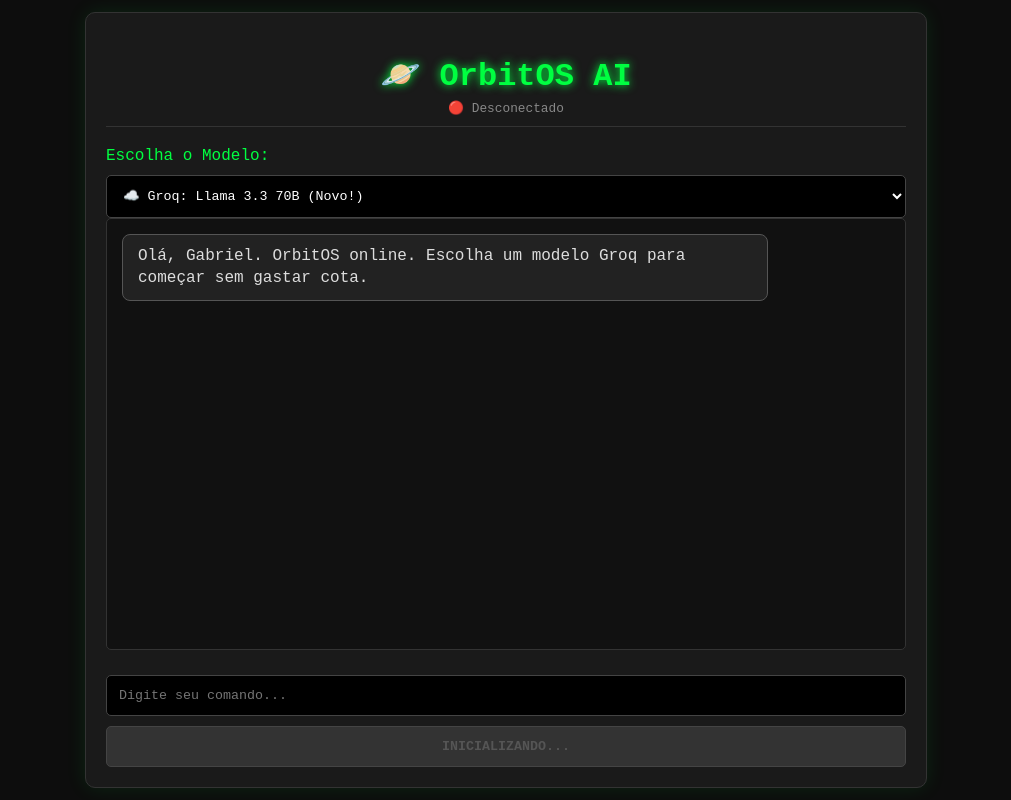
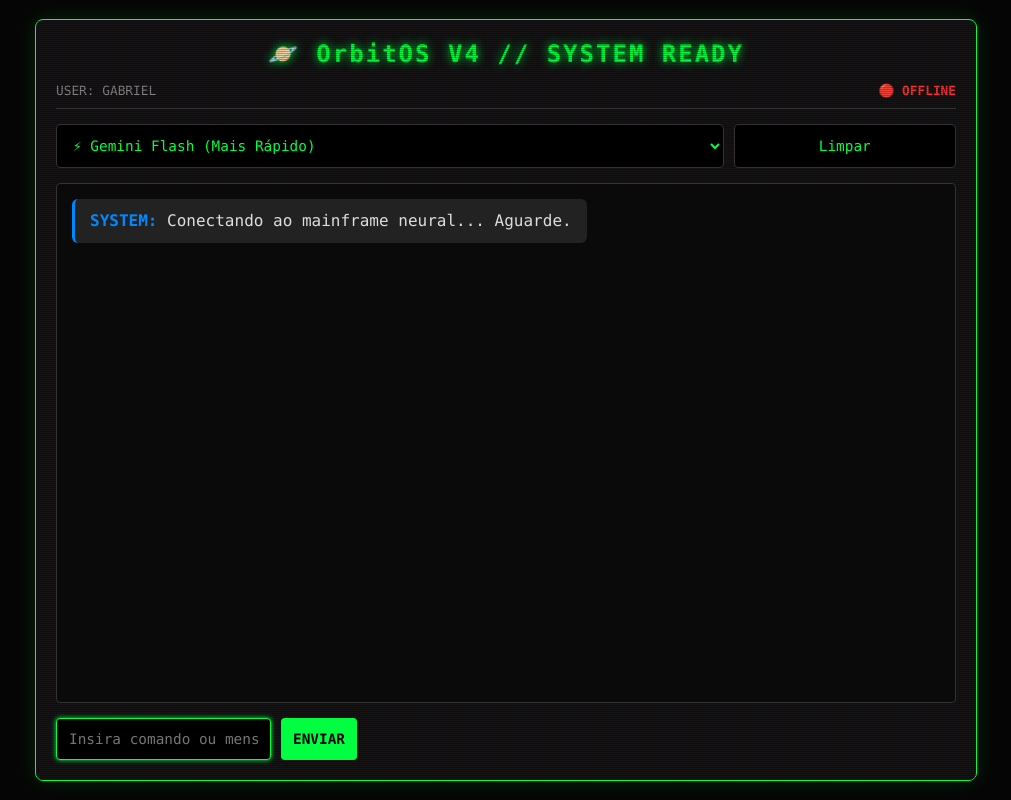
Before and after one commit to gabrielyogi-max/nowhere, a plain HTML site: page index.html in a window 1280 px wide. Shown: the whole page, without its empty margins (134-1145 px from the left). Drawn offline with Linux system fonts and the light colour scheme.

Commit message:
Update index.html

```diff
--- a/index.html
+++ b/index.html
@@ -3,237 +3,334 @@
 <head>
     <meta charset="UTF-8">
     <meta name="viewport" content="width=device-width, initial-scale=1.0">
-    <title>OrbitOS - Neural Interface</title>
+    <title>OrbitOS - Neural Nexus</title>
     <style>
-        /* --- ESTILO ORBITOS (Dark/Neon) --- */
+        /* --- ESTILO ORBITOS: DARK/CYBERPUNK --- */
+        :root {
+            --primary: #00ff41; /* Verde Matrix */
+            --bg: #050505;
+            --panel: #111;
+            --border: #333;
+            --text: #eee;
+            --user-bg: #004400;
+            --bot-bg: #222;
+        }
+
         body {
-            background-color: #0d0d0d;
-            color: #00ff41;
-            font-family: 'Courier New', Courier, monospace;
+            background-color: var(--bg);
+            color: var(--text);
+            font-family: 'Consolas', 'Courier New', monospace;
             display: flex;
             justify-content: center;
             align-items: center;
-            min-height: 100vh;
+            height: 100vh;
             margin: 0;
+            overflow: hidden; /* Evita scroll na página toda */
         }
 
-        .container {
-            width: 90%;
-            max-width: 800px;
-            background: #1a1a1a;
-            border: 1px solid #333;
-            border-radius: 10px;
+        .terminal-container {
+            width: 95%;
+            max-width: 900px;
+            height: 90vh;
+            background: var(--panel);
+            border: 1px solid var(--primary);
+            border-radius: 8px;
             padding: 20px;
-            box-shadow: 0 0 20px rgba(0, 255, 65, 0.1);
+            box-shadow: 0 0 20px rgba(0, 255, 65, 0.15);
+            display: flex;
+            flex-direction: column;
+            position: relative;
+        }
+
+        /* Efeito de scanline (opcional, pra ficar hacker) */
+        .terminal-container::before {
+            content: " ";
+            display: block;
+            position: absolute;
+            top: 0; left: 0; bottom: 0; right: 0;
+            background: linear-gradient(rgba(18, 16, 16, 0) 50%, rgba(0, 0, 0, 0.25) 50%), linear-gradient(90deg, rgba(255, 0, 0, 0.06), rgba(0, 255, 0, 0.02), rgba(0, 0, 255, 0.06));
+            z-index: 2;
+            background-size: 100% 2px, 3px 100%;
+            pointer-events: none;
         }
 
         h1 {
             text-align: center;
-            margin-bottom: 5px;
-            text-shadow: 0 0 10px #00ff41;
+            margin: 0 0 15px 0;
+            color: var(--primary);
+            text-shadow: 0 0 10px var(--primary);
+            font-size: 1.5rem;
+            letter-spacing: 2px;
         }
 
         .status-bar {
-            text-align: center;
+            display: flex;
+            justify-content: space-between;
+            border-bottom: 1px solid var(--border);
+            padding-bottom: 10px;
+            margin-bottom: 15px;
             font-size: 0.8rem;
             color: #888;
-            margin-bottom: 20px;
-            border-bottom: 1px solid #333;
-            padding-bottom: 10px;
+        }
+
+        .status-indicator {
+            color: #ff3333; /* Começa vermelho (offline) */
+            font-weight: bold;
         }
 
         /* --- CONTROLES --- */
+        .controls {
+            display: grid;
+            grid-template-columns: 3fr 1fr;
+            gap: 10px;
+            margin-bottom: 15px;
+            z-index: 3; /* Fica acima do scanline */
+        }
+
         select, input, button {
-            width: 100%;
+            background: #000;
+            border: 1px solid var(--border);
+            color: var(--primary);
             padding: 12px;
-            margin-top: 10px;
-            background: #000;
-            border: 1px solid #444;
-            color: #fff;
-            border-radius: 5px;
+            border-radius: 4px;
             font-family: inherit;
-            box-sizing: border-box; /* Garante que padding não estoure a largura */
+            font-size: 0.9rem;
         }
 
         select:focus, input:focus {
             outline: none;
-            border-color: #00ff41;
+            border-color: var(--primary);
+            box-shadow: 0 0 5px var(--primary);
         }
 
-        button {
-            background: #00ff41;
+        /* --- CHAT AREA --- */
+        #chat-history {
+            flex-grow: 1;
+            overflow-y: auto;
+            background: #0a0a0a;
+            border: 1px solid var(--border);
+            padding: 15px;
+            border-radius: 4px;
+            margin-bottom: 15px;
+            display: flex;
+            flex-direction: column;
+            gap: 12px;
+            z-index: 3;
+        }
+
+        .message {
+            max-width: 85%;
+            padding: 10px 15px;
+            border-radius: 6px;
+            line-height: 1.5;
+            position: relative;
+            word-wrap: break-word;
+        }
+
+        .user {
+            align-self: flex-end;
+            background: var(--user-bg);
+            color: #fff;
+            border-right: 3px solid var(--primary);
+        }
+
+        .bot {
+            align-self: flex-start;
+            background: var(--bot-bg);
+            color: #ddd;
+            border-left: 3px solid #0088ff;
+        }
+
+        .bot strong { color: #0088ff; }
+        .user strong { color: var(--primary); }
+
+        /* Input Area */
+        .input-area {
+            display: flex;
+            gap: 10px;
+            z-index: 3;
+        }
+
+        button#sendBtn {
+            background: var(--primary);
             color: #000;
             font-weight: bold;
             cursor: pointer;
-            transition: all 0.3s;
-            text-transform: uppercase;
+            border: none;
+            transition: 0.2s;
         }
 
-        button:hover {
+        button#sendBtn:hover {
             background: #00cc33;
-            box-shadow: 0 0 15px rgba(0, 255, 65, 0.5);
+            box-shadow: 0 0 10px var(--primary);
         }
 
         button:disabled {
             background: #333;
             color: #555;
             cursor: not-allowed;
+            box-shadow: none;
         }
 
-        /* --- ÁREA DO CHAT --- */
-        #chat-history {
-            height: 400px;
-            overflow-y: auto;
-            background: #111;
-            border: 1px solid #333;
-            padding: 15px;
-            border-radius: 5px;
-            margin-bottom: 15px;
-            display: flex;
-            flex-direction: column;
-            gap: 10px;
-        }
+        /* Scrollbar hacker style */
+        ::-webkit-scrollbar { width: 8px; }
+        ::-webkit-scrollbar-track { background: #000; }
+        ::-webkit-scrollbar-thumb { background: #333; border-radius: 4px; }
+        ::-webkit-scrollbar-thumb:hover { background: var(--primary); }
 
-        .message {
-            max-width: 80%;
-            padding: 10px 15px;
-            border-radius: 8px;
-            line-height: 1.4;
-            word-wrap: break-word;
-        }
-
-        .user {
-            align-self: flex-end;
-            background: #004400;
-            color: #ccffcc;
-            border: 1px solid #00ff41;
-        }
-
-        .bot {
-            align-self: flex-start;
-            background: #222;
-            color: #ddd;
-            border: 1px solid #555;
-        }
-
-        .error {
-            color: #ff3333;
-            font-size: 0.9em;
-            text-align: center;
-            margin-top: 5px;
-        }
     </style>
 </head>
 <body>
 
-<div class="container">
-    <h1>🪐 OrbitOS AI</h1>
-    <div class="status-bar" id="status">🔴 Desconectado</div>
+<div class="terminal-container">
+    <h1>🪐 OrbitOS V4 // SYSTEM READY</h1>
 
-    <label for="modelSelector">Escolha o Modelo:</label>
-    <select id="modelSelector">
-        <option value="☁️ Groq: Llama 3.3 70B (Novo & Versátil)">☁️ Groq: Llama 3.3 70B (Novo!)</option>
-        <option value="☁️ Groq: Llama 3.1 8B (Flash - Instantâneo)">⚡ Groq: Llama 3.1 8B (Flash)</option>
-        <option value="🔥 Local H200: Qwen 2.5 Coder 32B (Gasta Cota!)">🔥 H200: Qwen Coder (OFF até amanhã)</option>
-    </select>
+    <div class="status-bar">
+        <span>USER: GABRIEL</span>
+        <span id="connectionStatus" class="status-indicator">🔴 OFFLINE</span>
+    </div>
+
+    <div class="controls">
+        <select id="modelSelector">
+            <optgroup label="GOOGLE (Multimodal)">
+                <option value="✨ Google: Gemini 1.5 Flash (Rápido)">⚡ Gemini Flash (Mais Rápido)</option>
+                <option value="✨ Google: Gemini 1.5 Pro (Raciocínio Avançado)">🧠 Gemini Pro (Melhor Raciocínio)</option>
+            </optgroup>
+
+            <optgroup label="GROQ (Speed)">
+                <option value="☁️ Groq: Llama 3.3 70B (Versátil)">🦙 Llama 3.3 70B (Novo)</option>
+                <option value="☁️ Groq: Llama 3.1 8B (Instantâneo)">⚡ Llama 3.1 8B (Flash)</option>
+            </optgroup>
+
+            <optgroup label="MISTRAL (Europe SOTA)">
+                <option value="🇫🇷 Mistral: Large 3 (SOTA Europeu)">🏰 Mistral Large 3</option>
+                <option value="🇫🇷 Mistral: Codestral (Código)">👨‍💻 Mistral Codestral</option>
+            </optgroup>
+
+            <optgroup label="LOCAL (Hugging Face)">
+                <option value="🔥 Local H200: Qwen 2.5 Coder 32B (Cota ZeroGPU)">🔥 H200: Qwen Coder (OFF se sem cota)</option>
+            </optgroup>
+        </select>
+        <button onclick="clearChat()">Limpar</button>
+    </div>
 
     <div id="chat-history">
-        <div class="message bot">Olá, Gabriel. OrbitOS online. Escolha um modelo Groq para começar sem gastar cota.</div>
+        <div class="message bot">
+            <strong>SYSTEM:</strong> Conectando ao mainframe neural... Aguarde.
+        </div>
     </div>
 
-    <input type="text" id="userInput" placeholder="Digite seu comando..." onkeypress="handleEnter(event)" />
-    <button onclick="sendMessage()" id="sendBtn" disabled>Inicializando...</button>
+    <div class="input-area">
+        <input type="text" id="userInput" placeholder="Insira comando ou mensagem..." onkeypress="handleEnter(event)" autofocus />
+        <button id="sendBtn" onclick="sendMessage()">ENVIAR</button>
+    </div>
 </div>
 
 <script type="module">
     import { Client } from "https://cdn.jsdelivr.net/npm/@gradio/client/+esm";
 
     let client;
-    const statusText = document.getElementById('status');
+    const statusEl = document.getElementById('connectionStatus');
     const sendBtn = document.getElementById('sendBtn');
     const historyDiv = document.getElementById('chat-history');
 
-    // 1. Conecta no seu Space Hugging Face
-    async function connectAPI() {
-        statusText.innerText = "🛰️ Buscando sinal do APIDOST...";
+    // Nome do seu Space no Hugging Face (Verifique se está certo!)
+    const SPACE_ID = "Madras1/APIDOST";
+
+    // 1. Inicialização e Conexão
+    async function initSystem() {
+        statusEl.innerText = "🛰️ BUSCANDO SINAL...";
+        appendMessage("bot", "<strong>SYSTEM:</strong> Tentando handshake com " + SPACE_ID + "...");
+
         try {
-            // Conecta no seu Space
-            client = await Client.connect("Madras1/APIDOST");
-            statusText.innerText = "🟢 Sistema Online - Conectado";
-            statusText.style.color = "#00ff41";
-            sendBtn.disabled = false;
-            sendBtn.innerText = "Enviar";
+            client = await Client.connect(SPACE_ID);
+            statusEl.innerText = "🟢 ONLINE - CONECTADO";
+            statusEl.style.color = "#00ff41";
+            appendMessage("bot", "<strong>SYSTEM:</strong> Conexão estabelecida. Todos os modelos disponíveis (Google, Groq, Mistral).");
         } catch (error) {
-            statusText.innerText = "❌ Falha na conexão: " + error.message;
-            statusText.style.color = "red";
+            statusEl.innerText = "❌ ERRO DE CONEXÃO";
+            appendMessage("bot", "<strong>ERRO:</strong> Não foi possível conectar ao Space. Verifique se ele está 'Running' no Hugging Face. Detalhes: " + error.message);
             console.error(error);
         }
     }
 
-    // Chama a conexão ao carregar
-    connectAPI();
+    // Chama ao carregar a página
+    initSystem();
 
-    // 2. Função de Enviar
+    // 2. Enviar Mensagem
     window.sendMessage = async function() {
         const input = document.getElementById('userInput');
         const modelSelect = document.getElementById('modelSelector');
         const userText = input.value;
 
-        if (!userText.trim() || !client) return;
+        if (!userText.trim()) return;
+        if (!client) {
+            alert("Sistema offline. Tentando reconectar...");
+            await initSystem();
+            if(!client) return;
+        }
 
-        // Limpa input e mostra user msg
+        // UI Updates
         input.value = "";
         appendMessage("user", userText);
-
-        // Bloqueia botão enquanto pensa
-        sendBtn.disabled = true;
-        sendBtn.innerText = "Processando...";
-        statusText.innerText = "🤔 Pensando na Nuvem...";
+        setLoading(true);
 
         try {
-            // Chama a API (Endpoint /chat é padrão do ChatInterface)
+            // Chama a API do Gradio
+            // O endpoint "/chat" é criado automaticamente pelo gr.ChatInterface
             const result = await client.predict("/chat", {
                 message: userText,
-                model_selector: modelSelect.value // Envia o modelo escolhido
+                model_selector: modelSelect.value
             });
 
-            // O resultado vem dentro de data[0]
             const botResponse = result.data[0];
             appendMessage("bot", botResponse);
 
-            statusText.innerText = "🟢 Sistema Online - Pronto";
-
         } catch (error) {
             console.error(error);
-            let errorMsg = "Erro na resposta.";
+            let msg = "Erro desconhecido.";
 
-            // Detecta erro de cota
             if(error.message.includes("GPU quota")) {
-                errorMsg = "⚠️ Cota da GPU H200 excedida! Mude para um modelo GROQ.";
+                msg = "⚠️ COTA H200 EXCEDIDA. Mude para Gemini, Groq ou Mistral.";
             } else if (error.message.includes("aborted")) {
-                errorMsg = "⚠️ Tarefa abortada (Provável erro de cota na H200). Use o Groq.";
+                msg = "⚠️ TAREFA ABORTADA. A GPU H200 está indisponível. Use um modelo de nuvem.";
             } else {
-                errorMsg = "Erro: " + error.message;
+                msg = "Erro no processamento: " + error.message;
             }
-
-            appendMessage("bot error", errorMsg);
-            statusText.innerText = "⚠️ Erro na execução";
+            appendMessage("bot", "<strong>ERRO:</strong> " + msg);
         } finally {
-            sendBtn.disabled = false;
-            sendBtn.innerText = "Enviar";
+            setLoading(false);
         }
     }
 
-    // Adiciona mensagem na tela
+    // 3. Utilitários
     function appendMessage(role, text) {
         const div = document.createElement('div');
         div.className = "message " + role;
-        div.innerText = text;
+        div.innerHTML = text; // Permite HTML (negrito, etc)
         historyDiv.appendChild(div);
-        historyDiv.scrollTop = historyDiv.scrollHeight; // Rola pra baixo
+        historyDiv.scrollTop = historyDiv.scrollHeight;
     }
 
-    // Permite enviar com Enter
+    function setLoading(isLoading) {
+        if (isLoading) {
+            sendBtn.disabled = true;
+            sendBtn.innerText = "PROCESSANDO...";
+            statusEl.innerText = "🤔 PENSANDO...";
+            statusEl.style.color = "yellow";
+        } else {
+            sendBtn.disabled = false;
+            sendBtn.innerText = "ENVIAR";
+            statusEl.innerText = "🟢 ONLINE";
+            statusEl.style.color = "#00ff41";
+            document.getElementById('userInput').focus();
+        }
+    }
+
+    window.clearChat = function() {
+        historyDiv.innerHTML = '<div class="message bot"><strong>SYSTEM:</strong> Memória limpa.</div>';
+    }
+
     window.handleEnter = function(e) {
         if (e.key === 'Enter') window.sendMessage();
     }
```
